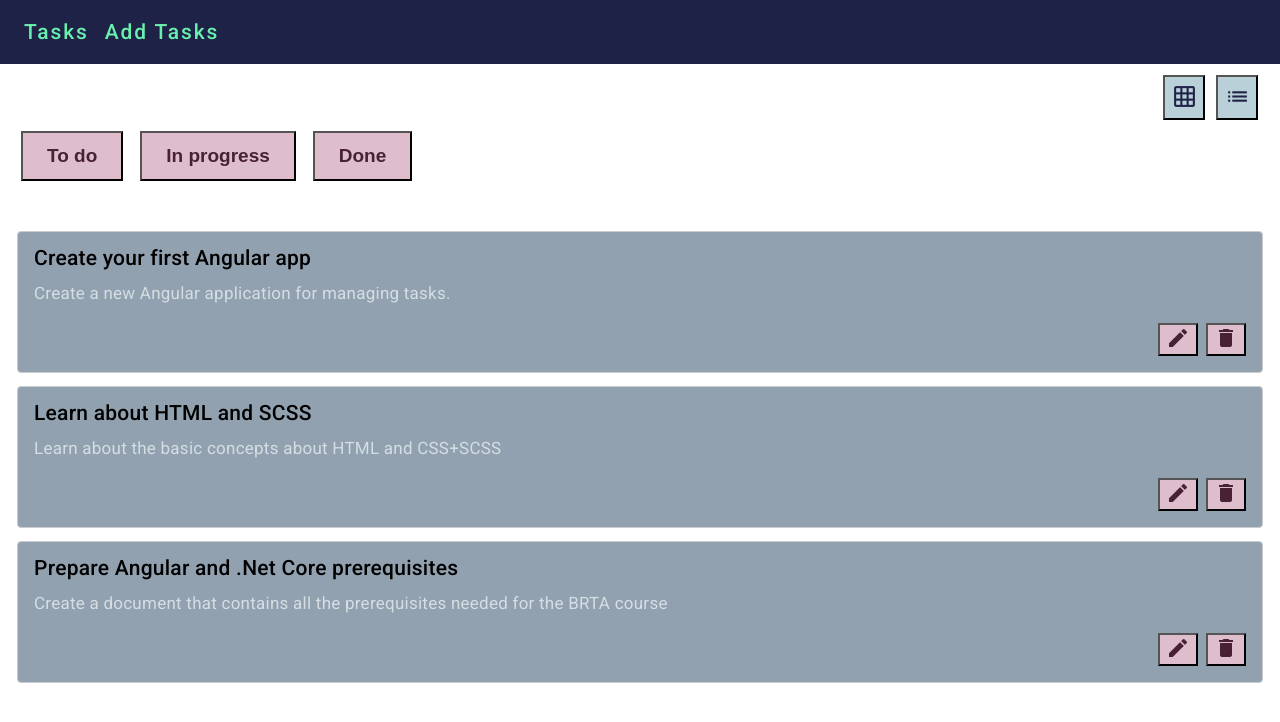
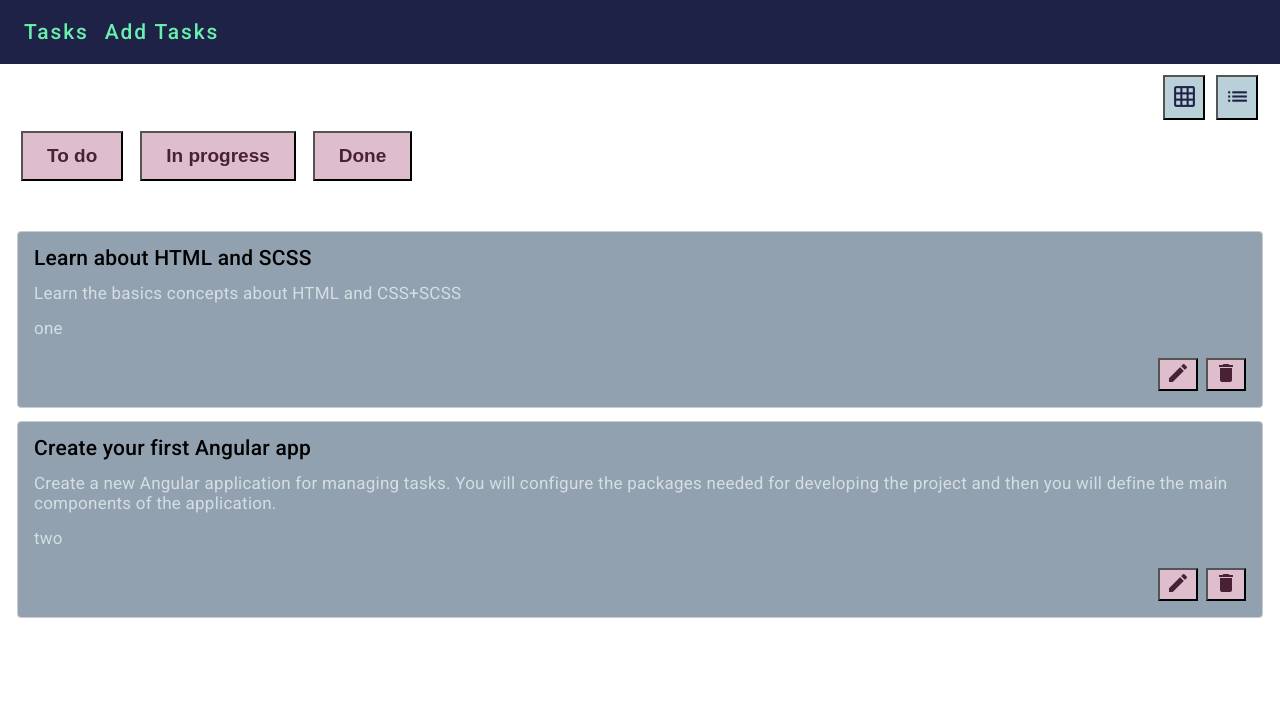
Before and after one commit to ioana-manghiuc/task-tracker, an Angular app in the folder task-tracker/: page / in a window 1280 px wide. Shown: the top 722 px of the page. Built offline with nearby package versions, Linux system fonts and the light colour scheme.

Commit message:
Added service for task input and methods

```diff
--- a/task-tracker/src/add-task/add-task.component.ts
+++ b/task-tracker/src/add-task/add-task.component.ts
@@ -1,11 +1,15 @@
 import { Component, NgModule } from '@angular/core';
 import { FormsModule } from '@angular/forms';
 import { Router } from '@angular/router';
+import { TaskService } from '../app/services/task.service';
+import { Task } from '../task';
+import { Status } from '../status.enum';
 
 @Component({
   selector: 'app-add-task',
   standalone: true,
   imports: [FormsModule],
+  providers: [TaskService],
   templateUrl: './add-task.component.html',
   styleUrl: './add-task.component.scss'
 })
@@ -13,7 +17,7 @@ export class AddTaskComponent {
   taskName: string;
   taskDescription: string;
 
-  constructor(private router: Router) {}
+  constructor(private router: Router, private taskService: TaskService ) {}
 
   addTask() {
     console.log('Task Name:', this.taskName);
@@ -24,6 +28,14 @@ export class AddTaskComponent {
 
   onSubmit() {
     this.router.navigate(['/']);
+    const task = {
+      id: '1',
+      title: this.taskName,
+      description: this.taskDescription,
+      status: Status.ToDo,
+      assignedTo: 'someone',
+    }
+    this.taskService.addTask(task);
   }
 
   cancel() {
--- /dev/null
+++ b/task-tracker/src/app/services/task.service.ts
@@ -0,0 +1,46 @@
+import { Injectable } from '@angular/core';
+import { Task } from '../../task';
+import { Status } from '../../status.enum';
+
+@Injectable({
+  providedIn: 'root'
+})
+export class TaskService {
+  constructor() { }
+  tasks: Task[] = [
+    {
+      id: '1',
+      title: 'Learn about HTML and SCSS',
+      description: 'Learn the basics concepts about HTML and CSS+SCSS',
+      status: Status.InProgress,
+      assignedTo: 'one',
+    },
+    {
+      id: '2',
+      title: 'Create your first Angular app',
+      description:
+        'Create a new Angular application for managing tasks. You will configure the packages needed for developing the project and then you will define the main components of the application.',
+      status: Status.ToDo,
+      assignedTo: 'two',
+    }
+  ];
+
+  getTasks() {  return this.tasks;}
+
+  addTask(newTask: Task) {
+    this.tasks.push(newTask);
+    return newTask;
+  }
+
+  editTask(task: Task): void {
+    let i = this.tasks.findIndex((t) => t.id === task.id);
+    this.tasks[i] = task;
+  }
+  deleteTask(id: string): void {
+    const index = this.tasks.findIndex(task => task.id === id);
+    if (index !== -1) {
+      this.tasks.splice(index, 1);
+    }
+  }
+
+}
--- a/task-tracker/src/task-card/task-card.component.html
+++ b/task-tracker/src/task-card/task-card.component.html
@@ -2,6 +2,7 @@
   <mat-card-header>
     <mat-card-title>{{ task?.title }}</mat-card-title>
     <mat-card-subtitle>{{ task?.description }}</mat-card-subtitle>
+    <mat-card-subtitle>{{ task?.assignedTo }}</mat-card-subtitle>
   </mat-card-header>
   <mat-card-actions class="actions">
     <button mat-icon-button class="edit-button" (click)="editTask(task)">
--- a/task-tracker/src/task-grid/task-grid.component.ts
+++ b/task-tracker/src/task-grid/task-grid.component.ts
@@ -1,4 +1,4 @@
-import { Component, Input } from '@angular/core';
+import { Component, Input, OnInit } from '@angular/core';
 import { Task } from '../task';
 import { Status } from '../status.enum';
 import { TaskCardComponent } from '../task-card/task-card.component';
@@ -8,16 +8,28 @@ import {MatFormFieldModule} from '@angular/material/form-field';
 import { MatSelectModule } from '@angular/material/select';
 import { NgFor } from '@angular/common';
 import { NgIf } from '@angular/common';
+import { TaskService } from '../app/services/task.service';
 
 @Component({
   selector: 'app-task-grid',
   standalone: true,
   imports: [TaskCardComponent, MatCardModule, MatButtonModule, MatFormFieldModule,
     MatSelectModule, NgFor, NgIf],
+  providers: [TaskService],
   templateUrl: './task-grid.component.html',
   styleUrl: './task-grid.component.scss'
 })
-export class TaskGridComponent {
-   @Input() tasks: Task[] = [];
+export class TaskGridComponent implements OnInit{
+  tasks: Task[] = [];
+   constructor(
+    private taskService: TaskService,
+  ) {}
+
+  ngOnInit(): void {
+    this.tasks = this.taskService.getTasks();
+   // this.tasks = [...this.taskService.tasks];
+  }
+
+
   //  statusOptions: Status[] = Object.values(Status);
 }
--- a/task-tracker/src/task-list/task-list.component.html
+++ b/task-tracker/src/task-list/task-list.component.html
@@ -3,6 +3,7 @@
 <div *ngFor="let task of filteredTasks" class="task-item">
   <div class="task-name">{{ task.title }}</div>
   <div class="task-description">{{ task.description }}</div>
+  <div class="task-description">{{ task.assignedTo }}</div>
   <div class="task-actions">
     <button mat-icon-button class="edit-button"(click)="editTask(task)">
       <mat-icon>edit</mat-icon>
--- a/task-tracker/src/task-list/task-list.component.ts
+++ b/task-tracker/src/task-list/task-list.component.ts
@@ -4,33 +4,36 @@ import { NgFor, NgIf } from '@angular/common';
 import { FilterComponent } from '../filter/filter.component';
 import {MatIconModule} from '@angular/material/icon';
 import { Status } from '../status.enum';
+import { TaskService } from '../app/services/task.service';
 
 @Component({
   selector: 'app-task-list',
   standalone: true,
   imports: [NgFor, NgIf, FilterComponent, MatIconModule],
+  providers: [TaskService],
   templateUrl: './task-list.component.html',
   styleUrl: './task-list.component.scss'
 })
 export class TaskListComponent implements OnInit {
-  @Input() tasks: Task[] = [];
+  tasks: Task[] = [];
   filteredTasks: Task[] = [];
 
-  constructor() { }
+  constructor(
+    private taskService: TaskService,
+  ) {}
+
 
   ngOnInit(): void {
-    this.filteredTasks = [...this.tasks];
+    this.tasks = this.taskService.getTasks();
+    this.filteredTasks = [...this.taskService.tasks];
   }
 
   handleStatusSelected(status: Status) {
-    this.filteredTasks = this.tasks.filter(task => task.status === status);
+    this.filteredTasks = this.taskService.tasks.filter(task => task.status === status);
   }
 
   deleteTask(task: Task): void {
-    const index = this.tasks.indexOf(task);
-    if (index !== -1) {
-      this.tasks.splice(index, 1);
-    }
+    this.taskService.deleteTask(task.id);
   }
 
   editTask(task: Task): void {
--- a/task-tracker/src/task.ts
+++ b/task-tracker/src/task.ts
@@ -5,4 +5,5 @@ export interface Task {
     title: string;
     description: string;
     status: Status;
+    assignedTo: string;
 }
--- a/task-tracker/src/tasks-view/tasks-view.component.html
+++ b/task-tracker/src/tasks-view/tasks-view.component.html
@@ -8,12 +8,12 @@
   </div>
 
   <div *ngIf="isList; else gridView">
-    <app-task-list [tasks]="tasks"></app-task-list>
+    <app-task-list></app-task-list>
   </div>
 
  <ng-template #gridView>
     <div style="margin-top: 40px; margin-left: 13px; margin-right:40px; margin-bottom:40px;">
-      <app-task-grid [tasks]="tasks"></app-task-grid>
+      <app-task-grid></app-task-grid>
     </div>
   </ng-template>
 
--- a/task-tracker/src/tasks-view/tasks-view.component.ts
+++ b/task-tracker/src/tasks-view/tasks-view.component.ts
@@ -21,11 +21,7 @@ export class TasksViewComponent implements OnInit{
   tasks: Task[] = [];
 
   ngOnInit() {
-    this.tasks = [
-      { id: '1', title: 'Create your first Angular app', description: 'Create a new Angular application for managing tasks.', status: Status.ToDo },
-      { id: '2', title: 'Learn about HTML and SCSS', description: 'Learn about the basic concepts about HTML and CSS+SCSS', status: Status.InProgress },
-      { id: '3', title: 'Prepare Angular and .Net Core prerequisites', description: 'Create a document that contains all the prerequisites needed for the BRTA course', status: Status.Done }
-    ];
+    this.tasks = [ ];
   }
 
   isList = true;
```
Also changed, not shown: 1 other file (tests, documents, lock files or other folders).
